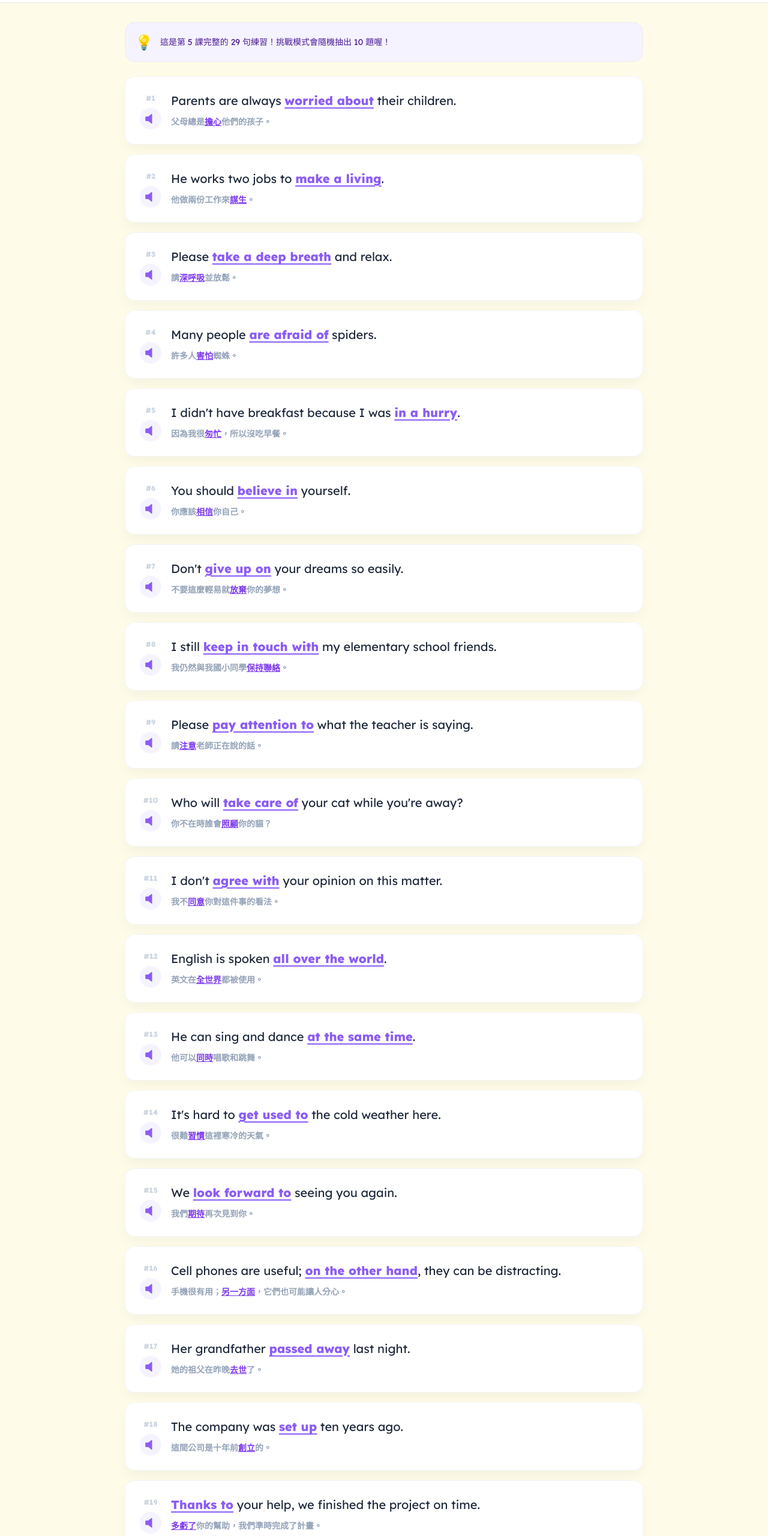
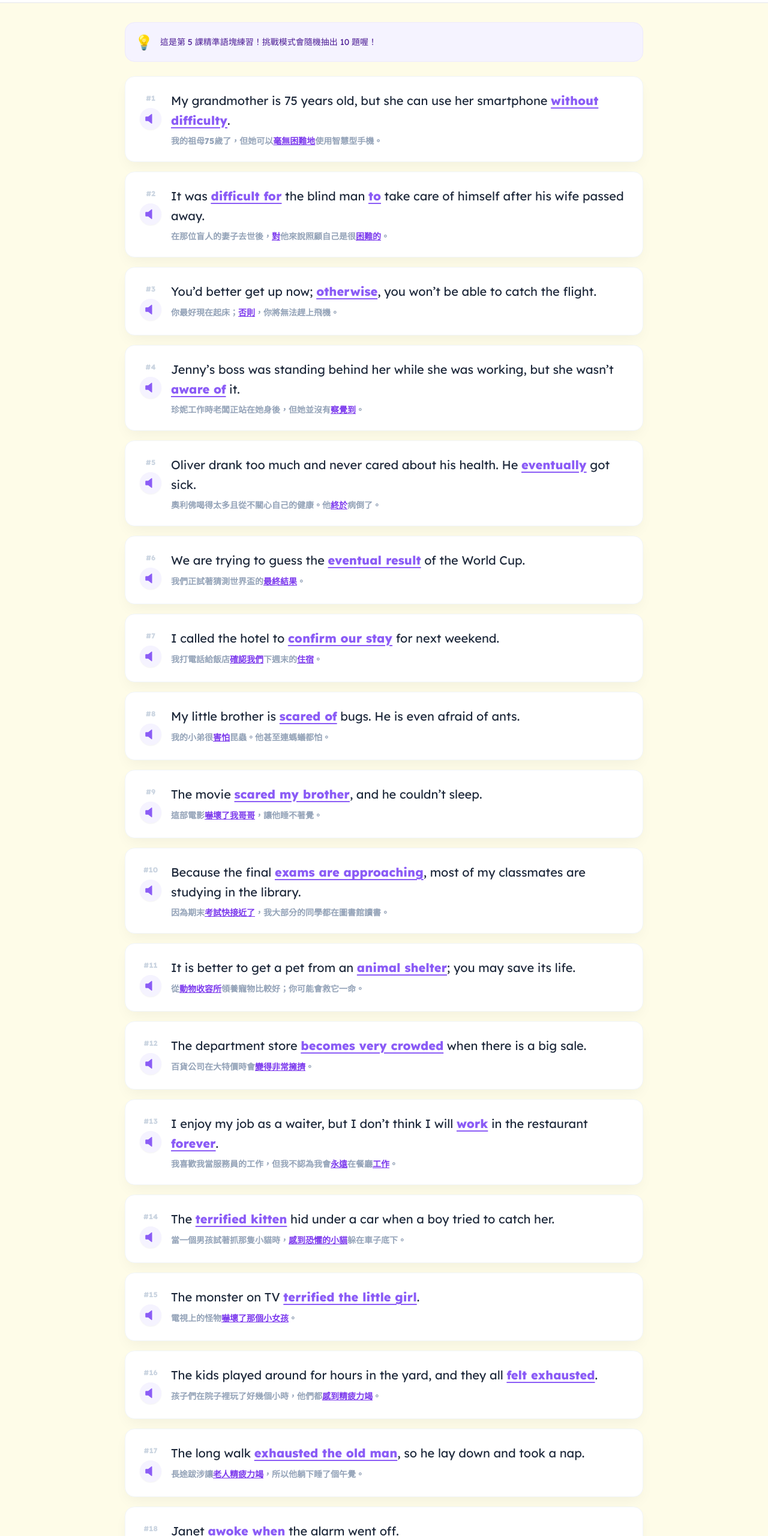
Before and after one commit to onemay-ui/B1L5_Voc_20251229, a plain HTML site: page index.html in a window 1280 px wide. Shown: the part 60-2620 px from the top of the page at 60% size. Drawn offline with nearby package versions, Linux system fonts and the light colour scheme.

Commit message:
Add files via upload

```diff
--- a/index.html
+++ b/index.html
@@ -32,26 +32,22 @@
 
     <main class="max-w-4xl mx-auto p-4 pt-8">
 
-        <!-- Mode: List View -->
         <div id="mode-list" class="mode-content space-y-4">
             <div class="bg-violet-50 p-4 rounded-2xl border border-violet-100 mb-6 flex items-center">
                 <span class="text-2xl mr-3">💡</span>
-                <p class="text-violet-900 text-sm font-medium">這是第 5 課完整的 29 句練習！挑戰模式會隨機抽出 10 題喔！</p>
+                <p class="text-violet-900 text-sm font-medium">這是第 5 課精準語塊練習！挑戰模式會隨機抽出 10 題喔！</p>
             </div>
             <div id="list-container" class="space-y-4"></div>
         </div>
 
-        <!-- Mode: Quiz Challenge -->
         <div id="mode-quiz" class="mode-content hidden">
-            <!-- Name Input Stage -->
             <div id="quiz-auth" class="bg-white rounded-3xl card-shadow p-10 text-center border border-slate-100">
                 <h2 class="text-2xl font-bold text-slate-800 mb-4">準備好開始挑戰了嗎？</h2>
-                <p class="text-slate-500 mb-8">請輸入你的姓名以開始 10 題隨機挑戰：</p>
+                <p class="text-slate-500 mb-8">請輸入你的姓名以開始 10 題隨機語塊挑戰：</p>
                 <input type="text" id="student-name" placeholder="請輸入姓名" class="w-full max-w-xs mx-auto block p-4 border-2 border-slate-200 rounded-xl mb-6 focus:border-violet-400 focus:outline-none font-bold text-center text-lg">
                 <button onclick="initQuizSession()" class="bg-violet-500 text-white px-12 py-4 rounded-xl font-black shadow-lg hover:bg-violet-600 transition text-lg">開始挑戰</button>
             </div>
 
-            <!-- Quiz Play Stage -->
             <div id="quiz-play" class="hidden">
                 <div class="bg-white rounded-3xl card-shadow p-8 mb-8 border border-slate-100">
                     <div class="flex justify-between items-center mb-8">
@@ -61,23 +57,19 @@
                             <span id="quiz-score" class="text-orange-500 font-bold bg-orange-50 px-4 py-1.5 rounded-full text-sm">SCORE: 0</span>
                         </div>
                     </div>
-                    <div id="quiz-area" class="text-center min-h-[140px] flex flex-col justify-center">
-                        <!-- Dynamic Content -->
-                    </div>
+                    <div id="quiz-area" class="text-center min-h-[140px] flex flex-col justify-center"></div>
                     <div id="quiz-feedback" class="mt-8 text-center h-8 font-bold text-lg"></div>
                 </div>
                 <div id="quiz-options" class="grid grid-cols-1 md:grid-cols-2 gap-4"></div>
             </div>
 
-            <!-- Quiz Result Stage -->
             <div id="quiz-result" class="hidden">
                 <div class="screenshot-area shadow-2xl" id="final-report">
                     <div class="text-center mb-6">
                         <div class="text-6xl mb-4">🎖️</div>
-                        <h2 class="text-3xl font-black text-slate-800">Lesson 5 挑戰報告</h2>
+                        <h2 class="text-3xl font-black text-slate-800">Lesson 5 語塊挑戰報告</h2>
                         <div class="w-16 h-1 bg-violet-500 mx-auto mt-2"></div>
                     </div>
-
                     <div class="grid grid-cols-2 gap-4 mb-8">
                         <div class="bg-slate-50 p-4 rounded-xl">
                             <p class="text-slate-400 text-xs font-bold uppercase mb-1">學生姓名</p>
@@ -92,50 +84,47 @@
                             <p id="res-score" class="text-4xl font-black text-white"></p>
                         </div>
                     </div>
-
                     <p class="text-center text-slate-400 text-sm italic">📸 請截圖此畫面傳送給老師進行核對</p>
                 </div>
-
                 <div class="flex justify-center mt-8 space-x-4">
-                    <button onclick="switchMode('list')" class="bg-slate-200 text-slate-600 px-8 py-3 rounded-full font-bold">返回例句</button>
+                    <button onclick="switchMode('list')" class="bg-slate-200 text-slate-600 px-8 py-3 rounded-full font-bold">返回列表</button>
                     <button onclick="switchMode('quiz')" class="bg-violet-500 text-white px-8 py-3 rounded-full font-bold shadow-lg">重新挑戰</button>
                 </div>
             </div>
         </div>
-
     </main>
 
     <script>
         const rawData = [
-            { id: 1, eng: "Parents are always **worried about** their children.", chunk: "worried about", chn: "父母總是**擔心**他們的孩子。" },
-            { id: 2, eng: "He works two jobs to **make a living**.", chunk: "make a living", chn: "他做兩份工作來**謀生**。" },
-            { id: 3, eng: "Please **take a deep breath** and relax.", chunk: "take a deep breath", chn: "請**深呼吸**並放鬆。" },
-            { id: 4, eng: "Many people **are afraid of** spiders.", chunk: "are afraid of", chn: "許多人**害怕**蜘蛛。" },
-            { id: 5, eng: "I didn't have breakfast because I was **in a hurry**.", chunk: "in a hurry", chn: "因為我很**匆忙**，所以沒吃早餐。" },
-            { id: 6, eng: "You should **believe in** yourself.", chunk: "believe in", chn: "你應該**相信**你自己。" },
-            { id: 7, eng: "Don't **give up on** your dreams so easily.", chunk: "give up on", chn: "不要這麼輕易就**放棄**你的夢想。" },
-            { id: 8, eng: "I still **keep in touch with** my elementary school friends.", chunk: "keep in touch with", chn: "我仍然與我國小同學**保持聯絡**。" },
-            { id: 9, eng: "Please **pay attention to** what the teacher is saying.", chunk: "pay attention to", chn: "請**注意**老師正在說的話。" },
-            { id: 10, eng: "Who will **take care of** your cat while you're away?", chunk: "take care of", chn: "你不在時誰會**照顧**你的貓？" },
-            { id: 11, eng: "I don't **agree with** your opinion on this matter.", chunk: "agree with", chn: "我不**同意**你對這件事的看法。" },
-            { id: 12, eng: "English is spoken **all over the world**.", chunk: "all over the world", chn: "英文在**全世界**都被使用。" },
-            { id: 13, eng: "He can sing and dance **at the same time**.", chunk: "at the same time", chn: "他可以**同時**唱歌和跳舞。" },
-            { id: 14, eng: "It's hard to **get used to** the cold weather here.", chunk: "get used to", chn: "很難**習慣**這裡寒冷的天氣。" },
-            { id: 15, eng: "We **look forward to** seeing you again.", chunk: "look forward to", chn: "我們**期待**再次見到你。" },
-            { id: 16, eng: "Cell phones are useful; **on the other hand**, they can be distracting.", chunk: "on the other hand", chn: "手機很有用；**另一方面**，它們也可能讓人分心。" },
-            { id: 17, eng: "Her grandfather **passed away** last night.", chunk: "passed away", chn: "她的祖父在昨晚**去世**了。" },
-            { id: 18, eng: "The company was **set up** ten years ago.", chunk: "set up", chn: "這間公司是十年前**創立**的。" },
-            { id: 19, eng: "**Thanks to** your help, we finished the project on time.", chunk: "Thanks to", chn: "**多虧了**你的幫助，我們準時完成了計畫。" },
-            { id: 20, eng: "Please call me back **as soon as possible**.", chunk: "as soon as possible", chn: "請**盡快**回電給我。" },
-            { id: 21, eng: "**By the way**, do you know where the library is?", chunk: "By the way", chn: "**順帶一提**，你知道圖書館在哪裡嗎？" },
-            { id: 22, eng: "She likes fruit, **for example**, apples and bananas.", chunk: "for example", chn: "她喜歡水果，**例如**：蘋果和香蕉。" },
-            { id: 23, eng: "He looks young, but **in fact** he is over forty.", chunk: "in fact", chn: "**事實上**他已經超過四十歲了。" },
-            { id: 24, eng: "Don't **stay up late**, or you will be tired tomorrow.", chunk: "stay up late", chn: "不要**熬夜**，否則你明天會很累。" },
-            { id: 25, eng: "Are you going to **take part in** the race?", chunk: "take part in", chn: "你要**參加**這場比賽嗎？" },
-            { id: 26, eng: "My car **broke down** on the way to work.", chunk: "break down", chn: "我的車在上班路上**故障**了。" },
-            { id: 27, eng: "We need to **come up with** a better plan.", chunk: "come up with", chn: "我們需要**想出**一個更好的計畫。" },
-            { id: 28, eng: "She knows how to **deal with** difficult customers.", chunk: "deal with", chn: "她知道如何**處理**奧客。" },
-            { id: 29, eng: "Our success **depends on** how hard we work.", chunk: "depend on", chn: "我們的成功**取決於**我們有多努力。" }
+            { id: 1, eng: "My grandmother is 75 years old, but she can use her smartphone **without difficulty**.", chunk: "without difficulty", chn: "我的祖母75歲了，但她可以**毫無困難地**使用智慧型手機。" },
+            { id: 2, eng: "It was **difficult for** the blind man **to** take care of himself after his wife passed away.", chunk: "difficult for...to", chn: "在那位盲人的妻子去世後，**對**他來說照顧自己是很**困難的**。" },
+            { id: 3, eng: "You’d better get up now; **otherwise**, you won’t be able to catch the flight.", chunk: "otherwise", chn: "你最好現在起床；**否則**，你將無法趕上飛機。" },
+            { id: 4, eng: "Jenny’s boss was standing behind her while she was working, but she wasn’t **aware of** it.", chunk: "aware of", chn: "珍妮工作時老闆正站在她身後，但她並沒有**察覺到**。" },
+            { id: 5, eng: "Oliver drank too much and never cared about his health. He **eventually** got sick.", chunk: "eventually", chn: "奧利佛喝得太多且從不關心自己的健康。他**終於**病倒了。" },
+            { id: 6, eng: "We are trying to guess the **eventual result** of the World Cup.", chunk: "eventual result", chn: "我們正試著猜測世界盃的**最終結果**。" },
+            { id: 7, eng: "I called the hotel to **confirm our stay** for next weekend.", chunk: "confirm our stay", chn: "我打電話給飯店**確認我們**下週末的**住宿**。" },
+            { id: 8, eng: "My little brother is **scared of** bugs. He is even afraid of ants.", chunk: "scared of", chn: "我的小弟很**害怕**昆蟲。他甚至連螞蟻都怕。" },
+            { id: 9, eng: "The movie **scared my brother**, and he couldn’t sleep.", chunk: "scared my brother", chn: "這部電影**嚇壞了我哥哥**，讓他睡不著覺。" },
+            { id: 10, eng: "Because the final **exams are approaching**, most of my classmates are studying in the library.", chunk: "exams are approaching", chn: "因為期末**考試快接近了**，我大部分的同學都在圖書館讀書。" },
+            { id: 11, eng: "It is better to get a pet from an **animal shelter**; you may save its life.", chunk: "animal shelter", chn: "從**動物收容所**領養寵物比較好；你可能會救它一命。" },
+            { id: 12, eng: "The department store **becomes very crowded** when there is a big sale.", chunk: "becomes very crowded", chn: "百貨公司在大特價時會**變得非常擁擠**。" },
+            { id: 13, eng: "I enjoy my job as a waiter, but I don’t think I will **work** in the restaurant **forever**.", chunk: "work...forever", chn: "我喜歡我當服務員的工作，但我不認為我會**永遠**在餐廳**工作**。" },
+            { id: 14, eng: "The **terrified kitten** hid under a car when a boy tried to catch her.", chunk: "terrified kitten", chn: "當一個男孩試著抓那隻小貓時，**感到恐懼的小貓**躲在車子底下。" },
+            { id: 15, eng: "The monster on TV **terrified the little girl**.", chunk: "terrified the little girl", chn: "電視上的怪物**嚇壞了那個小女孩**。" },
+            { id: 16, eng: "The kids played around for hours in the yard, and they all **felt exhausted**.", chunk: "felt exhausted", chn: "孩子們在院子裡玩了好幾個小時，他們都**感到精疲力竭**。" },
+            { id: 17, eng: "The long walk **exhausted the old man**, so he lay down and took a nap.", chunk: "exhausted the old man", chn: "長途跋涉讓**老人精疲力竭**，所以他躺下睡了個午覺。" },
+            { id: 18, eng: "Janet **awoke when** the alarm went off.", chunk: "awoke when", chn: "當鬧鐘響起**時**，珍妮特**醒了過來**。" },
+            { id: 19, eng: "When Dad needs to work late, he usually drinks a cup of black coffee to **stay awake**.", chunk: "stay awake", chn: "當爸爸需要加班時，他通常會喝杯黑咖啡來**保持清醒**。" },
+            { id: 20, eng: "Lily wanted to have a dog, so her mom took her to a shelter to **adopt one**.", chunk: "adopt one", chn: "莉莉想養隻狗，所以她媽媽帶她去收容所**領養了一隻**。" },
+            { id: 21, eng: "It **was a blessing** that Ruby didn’t really get hurt when she fell off the second-floor balcony.", chunk: "was a blessing", chn: "露比從二樓陽台摔下來卻沒受重傷，**真是件幸事**。" },
+            { id: 22, eng: "**God bless you** for your kind and generous help.", chunk: "God bless you", chn: "**願上帝祝福你**，因為你仁慈大方的幫助。" },
+            { id: 23, eng: "Michael **used to go** to the movies alone before he got married.", chunk: "used to go", chn: "麥可結婚前**過去經常去**看電影。" },
+            { id: 24, eng: "The parents **took good care of** their son, so he could recover quickly from his surgery.", chunk: "took good care of", chn: "父母悉心地**照顧**他們的兒子，讓他能從手術中迅速康復。" },
+            { id: 25, eng: "**At first**, we didn’t think Max could make anything, but later we were very impressed by his invention.", chunk: "At first", chn: "**起初**，我們不認為麥克斯能做出什麼，但後來我們對他的發明印象深刻。" },
+            { id: 26, eng: "Now Lucy listens to music online, and she does **not** record songs from the radio **anymore**.", chunk: "not...anymore", chn: "現在露西在網路上聽音樂，她**不再**從收音機錄歌**了**。" },
+            { id: 27, eng: "Dave turned around **all of a sudden** and stepped on my toes.", chunk: "all of a sudden", chn: "大衛**突然間**轉身踩到了我的腳趾。" },
+            { id: 28, eng: "After hours of waiting, we got the tickets to the show **at last**.", chunk: "at last", chn: "經過好幾個小時的等待，我們**終於**拿到了演出的票。" },
+            { id: 29, eng: "Most of the passengers on the train were **nodding off** during the trip.", chunk: "nodding off", chn: "火車上大部分的乘客在旅途中都在**打瞌睡**。" }
         ];
 
         let currentIdx = 0;
@@ -143,9 +132,7 @@
         let quizPool = [];
         let userName = "";
 
-        window.onload = () => {
-            renderList();
-        };
+        window.onload = () => { renderList(); };
 
         function speak(text) {
             window.speechSynthesis.cancel();
@@ -158,11 +145,8 @@
         function switchMode(mode) {
             document.querySelectorAll('.mode-content').forEach(el => el.classList.add('hidden'));
             document.getElementById('mode-' + mode).classList.remove('hidden');
-
             document.querySelectorAll('nav button').forEach(el => el.classList.remove('tab-active', 'text-slate-500'));
-            const activeBtn = document.getElementById('btn-mode-' + mode);
-            activeBtn.classList.add('tab-active');
-
+            document.getElementById('btn-mode-' + mode).classList.add('tab-active');
             if (mode === 'quiz') {
                 document.getElementById('quiz-auth').classList.remove('hidden');
                 document.getElementById('quiz-play').classList.add('hidden');
@@ -177,29 +161,25 @@
                 const htmlEng = item.eng.replace(/\*\*(.*?)\*\*/g, `<span class="chunk-highlight cursor-pointer" onclick="event.stopPropagation(); speak('$1')">$1</span>`);
                 const htmlChn = item.chn.replace(/\*\*(.*?)\*\*/g, `<span class="text-violet-600 underline font-bold">$1</span>`);
                 const card = document.createElement('div');
-                card.className = "bg-white p-6 rounded-2xl border border-slate-100 card-shadow flex items-start space-x-4";
+                card.className = "bg-white p-6 rounded-2xl border border-slate-100 card-shadow flex items-start space-x-4 hover:border-violet-200 transition-colors";
                 card.innerHTML = `
                     <div class="mt-1 flex flex-col items-center">
                         <span class="text-xs font-black text-slate-300 mb-2">#${item.id}</span>
-                        <button onclick="speak('${item.eng}')" class="p-2 bg-violet-50 rounded-full text-violet-500 hover:bg-violet-100 transition">
+                        <button onclick="speak('${item.eng}')" class="p-2 bg-violet-50 rounded-full text-violet-500 hover:bg-violet-100 transition shadow-sm">
                             <svg xmlns="http://www.w3.org/2000/svg" width="20" height="20" fill="currentColor" viewBox="0 0 256 256"><path d="M160,32V224a8,8,0,0,1-12.91,6.31L77.25,176H32a16,16,0,0,1-16-16V96A16,16,0,0,1,32,80H77.25l69.84-54.31A8,8,0,0,1,160,32Z"></path></svg>
                         </button>
                     </div>
-                    <div>
+                    <div class="flex-1">
                         <p class="text-xl text-slate-800 font-medium leading-relaxed">${htmlEng}</p>
                         <p class="text-slate-400 text-sm mt-2 font-bold">${htmlChn}</p>
-                    </div>
-                `;
+                    </div>`;
                 container.appendChild(card);
             });
         }
 
         function initQuizSession() {
             const nameField = document.getElementById('student-name');
-            if (!nameField.value.trim()) {
-                nameField.classList.add('border-red-400');
-                return;
-            }
+            if (!nameField.value.trim()) { nameField.classList.add('border-red-400'); return; }
             userName = nameField.value.trim();
             document.getElementById('quiz-auth').classList.add('hidden');
             document.getElementById('quiz-play').classList.remove('hidden');
@@ -208,48 +188,37 @@
         }
 
         function startQuiz() {
-            currentIdx = 0;
-            score = 0;
+            currentIdx = 0; score = 0;
             quizPool = [...rawData].sort(() => Math.random() - 0.5).slice(0, 10);
             updateQuiz();
         }
 
         function updateQuiz() {
-            if (currentIdx >= quizPool.length) {
-                showFinalReport();
-                return;
-            }
+            if (currentIdx >= quizPool.length) { showFinalReport(); return; }
             const q = quizPool[currentIdx];
             document.getElementById('quiz-progress').innerText = `STEP ${currentIdx + 1}/10`;
             document.getElementById('quiz-score').innerText = `SCORE: ${score}`;
             document.getElementById('quiz-feedback').innerText = "";
+            const area = document.getElementById('quiz-area');
 
-            const area = document.getElementById('quiz-area');
+            // Mask all chunks in the sentence
             const displayQ = q.eng.replace(/\*\*(.*?)\*\*/g, '<span class="bg-violet-50 text-violet-50 px-3 py-1 rounded-lg border-b-2 border-violet-400 mx-1">__________</span>');
 
-            area.innerHTML = `
-                <p class="text-slate-400 text-sm mb-4 font-bold tracking-widest">${q.chn.replace(/<[^>]*>/g, '').replace(/\*\*/g, '')}</p>
-                <h3 class="text-2xl md:text-3xl font-extrabold text-slate-800">${displayQ}</h3>
-            `;
+            area.innerHTML = `<p class="text-slate-400 text-sm mb-4 font-bold tracking-widest uppercase">Select the correct chunk:</p><h3 class="text-2xl md:text-3xl font-extrabold text-slate-800 leading-relaxed">${displayQ}</h3><p class="mt-4 text-slate-500 font-bold">意義：${q.chn.replace(/\*\*/g, '')}</p>`;
 
             const optionsContainer = document.getElementById('quiz-options');
             optionsContainer.innerHTML = "";
 
-            let distractors = rawData
-                .filter(d => d.chunk !== q.chunk)
-                .map(d => d.chunk);
-
+            // Create options logic
+            let distractors = rawData.filter(d => d.chunk !== q.chunk).map(d => d.chunk);
             distractors = [...new Set(distractors)].sort(() => Math.random() - 0.5).slice(0, 3);
             let allOptions = [q.chunk, ...distractors].sort(() => Math.random() - 0.5);
 
             allOptions.forEach(opt => {
                 const btn = document.createElement('button');
-                btn.className = "bg-white border-2 border-slate-100 p-5 rounded-2xl font-bold text-slate-600 hover:border-violet-400 hover:text-violet-600 hover:bg-violet-50 transition btn-check text-lg";
+                btn.className = "bg-white border-2 border-slate-100 p-5 rounded-2xl font-bold text-slate-600 hover:border-violet-400 hover:text-violet-600 hover:bg-violet-50 transition btn-check text-lg shadow-sm";
                 btn.innerText = opt;
-                btn.onclick = () => {
-                    if(document.getElementById('quiz-feedback').innerText !== "") return;
-                    check(opt, q.chunk, btn);
-                };
+                btn.onclick = () => { if(document.getElementById('quiz-feedback').innerText !== "") return; check(opt, q.chunk, btn); };
                 optionsContainer.appendChild(btn);
             });
         }
@@ -258,31 +227,22 @@
             const feedback = document.getElementById('quiz-feedback');
             if (selected === correct) {
                 score += 10;
-                btn.classList.replace('border-slate-100', 'border-green-500');
-                btn.classList.add('bg-green-50', 'text-green-600');
-                feedback.innerHTML = "✅ Correct!";
-                feedback.className = "mt-8 text-center font-bold text-green-500 text-xl";
-                speak(rawData.find(d => d.chunk === correct).eng);
+                btn.classList.replace('border-slate-100', 'border-green-500'); btn.classList.add('bg-green-50', 'text-green-600');
+                feedback.innerHTML = "✅ Excellent! +10 pts"; feedback.className = "mt-8 text-center font-bold text-green-500 text-xl animate-bounce";
+                speak(quizPool[currentIdx].eng);
             } else {
-                btn.classList.replace('border-slate-100', 'border-red-500');
-                btn.classList.add('bg-red-50', 'text-red-600');
-                feedback.innerHTML = `❌ Incorrect! It's <span class='underline'>${correct}</span>`;
+                btn.classList.replace('border-slate-100', 'border-red-500'); btn.classList.add('bg-red-50', 'text-red-600');
+                feedback.innerHTML = `❌ Oops! It's <span class='underline'>${correct}</span>`;
                 feedback.className = "mt-8 text-center font-bold text-red-500 text-xl";
             }
-
-            setTimeout(() => {
-                currentIdx++;
-                updateQuiz();
-            }, 1800);
+            setTimeout(() => { currentIdx++; updateQuiz(); }, 2200);
         }
 
         function showFinalReport() {
             document.getElementById('quiz-play').classList.add('hidden');
             document.getElementById('quiz-result').classList.remove('hidden');
-
             document.getElementById('res-name').innerText = userName;
             document.getElementById('res-score').innerText = `${score} / 100`;
-
             const now = new Date();
             document.getElementById('res-date').innerText = `${now.getFullYear()}/${now.getMonth()+1}/${now.getDate()} ${now.getHours()}:${String(now.getMinutes()).padStart(2, '0')}`;
         }
```
